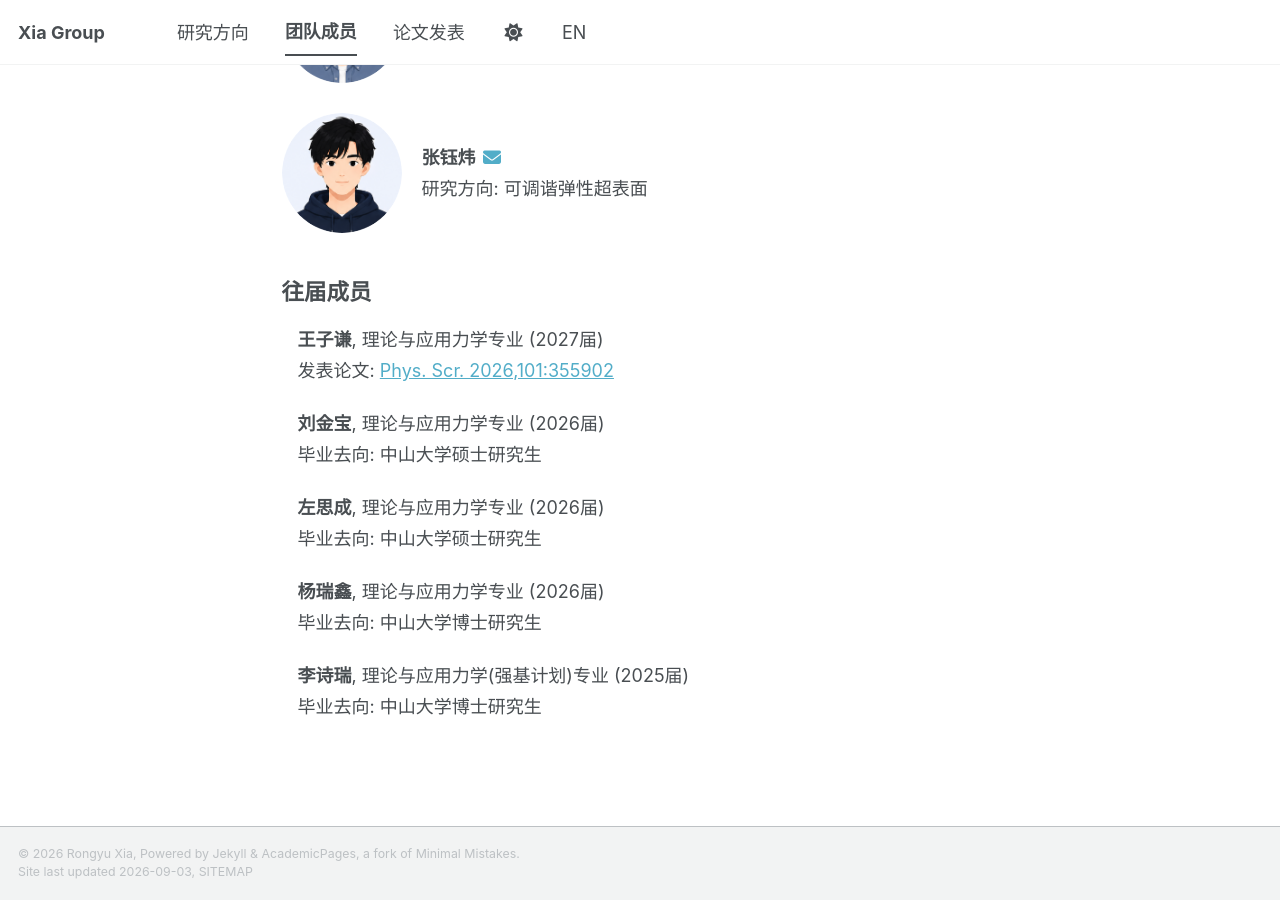
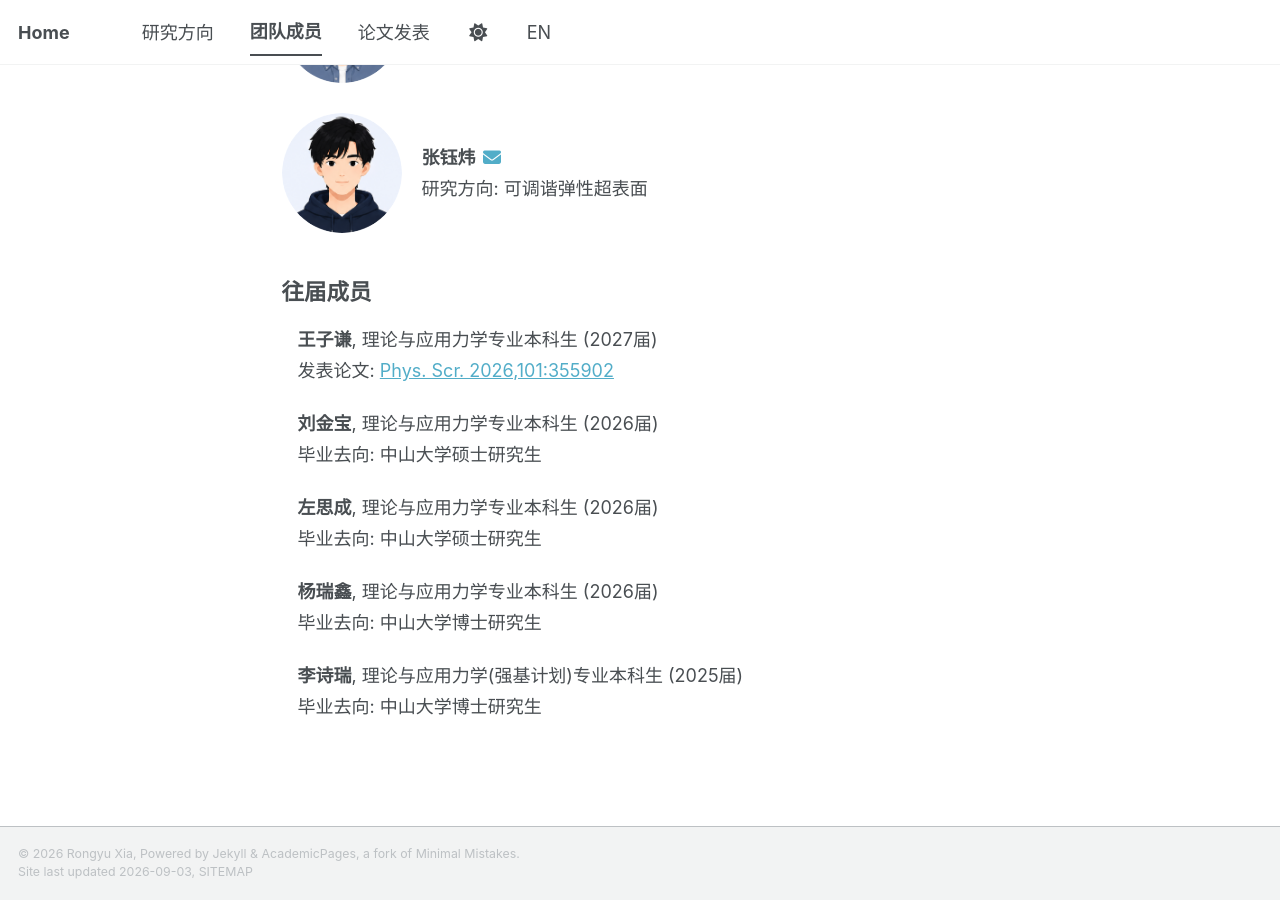
Before and after one commit to RongyuXia/rongyuxia.github.io, a Jekyll site: the page built from _pages/zh/people.html, in a window 1280 px wide and 900 px high, scrolled down 1828 px. Built offline with Jekyll 4.4.1, drawn with Linux system fonts in a browser that asks for light colours; a style sheet for code colours, icons or effects is not loaded.

Commit message:
Ver 0.99

```diff
--- a/_config.yml
+++ b/_config.yml
@@ -9,7 +9,7 @@
 # Basic Site Settings
 locale                   : "en-US"
 site_theme               : "default" # The available themes options are "default", "air", "sunrise", "mint", "dirt" and "contrast"
-title                    : "Xia Group"
+title                    : "Home"
 title_separator          : "-"
 name                     : "Rongyu Xia"
 description              : "Associate Professor at Sun Yat-sen University"   # Update this with a general description of your site, this is the default if not overridden by a page
--- a/_data/navigation.yml
+++ b/_data/navigation.yml
@@ -17,8 +17,8 @@ main_en:
   - title: "Publications"
     url: /publications/
 
-  - title: "News"
-    url: /news/
+  # - title: "News"
+  #   url: /news/
 
 main_zh:
   - title: "研究方向"
--- a/_pages/publications.html
+++ b/_pages/publications.html
@@ -1,6 +1,6 @@
 ---
 layout: archive
-title: "Publications"
+# title: "Publications"
 permalink: /publications/
 author_profile: false
 lang: en
--- a/_pages/zh/people.html
+++ b/_pages/zh/people.html
@@ -314,7 +314,7 @@ en_url: /people/
 <!-- Alumni Card -->
 <div style="padding:6px 16px;margin-bottom:6px;">
   <p style="margin:4px 0;">
-    <strong>王子谦</strong>, 理论与应用力学专业 (2027届)
+    <strong>王子谦</strong>, 理论与应用力学专业本科生 (2027届)
   </p>
   <p style="margin:4px 0;">
       发表论文:
@@ -324,7 +324,7 @@ en_url: /people/
 
 <div style="padding:6px 16px;margin-bottom:6px;">
   <p style="margin:4px 0;">
-    <strong>刘金宝</strong>, 理论与应用力学专业 (2026届)
+    <strong>刘金宝</strong>, 理论与应用力学专业本科生 (2026届)
   </p>
   <p style="margin:4px 0;">
     毕业去向: 中山大学硕士研究生
@@ -333,7 +333,7 @@ en_url: /people/
 
 <div style="padding:6px 16px;margin-bottom:6px;">
   <p style="margin:4px 0;">
-    <strong>左思成</strong>, 理论与应用力学专业 (2026届)
+    <strong>左思成</strong>, 理论与应用力学专业本科生 (2026届)
   </p>
   <p style="margin:4px 0;">
     毕业去向: 中山大学硕士研究生
@@ -342,7 +342,7 @@ en_url: /people/
 
 <div style="padding:6px 16px;margin-bottom:6px;">
   <p style="margin:4px 0;">
-    <strong>杨瑞鑫</strong>, 理论与应用力学专业 (2026届)
+    <strong>杨瑞鑫</strong>, 理论与应用力学专业本科生 (2026届)
   </p>
   <p style="margin:4px 0;">
     毕业去向: 中山大学博士研究生
@@ -352,7 +352,7 @@ en_url: /people/
 <!-- <div style="padding:6px 16px;margin-bottom:6px;background:#f8f9fa;border-left:0px solid #cccccc;border-radius:6px; "> -->
 <div style="padding:6px 16px;margin-bottom:6px;">
   <p style="margin:4px 0;">
-    <strong>李诗瑞</strong>, 理论与应用力学(强基计划)专业 (2025届)
+    <strong>李诗瑞</strong>, 理论与应用力学(强基计划)专业本科生 (2025届)
   </p>
   <p style="margin:4px 0;">
     毕业去向: 中山大学博士研究生
--- a/_pages/zh/research.html
+++ b/_pages/zh/research.html
@@ -1,9 +1,11 @@
 ---
 layout: single
-title: "在做了，在做了"
+# title: "在做了，在做了"
 permalink: /zh/research/
 author_profile: false
 classes: wide
 lang: zh
 en_url: /research/
 ---
+
+<h2>Coming Soon......</h2>
```
